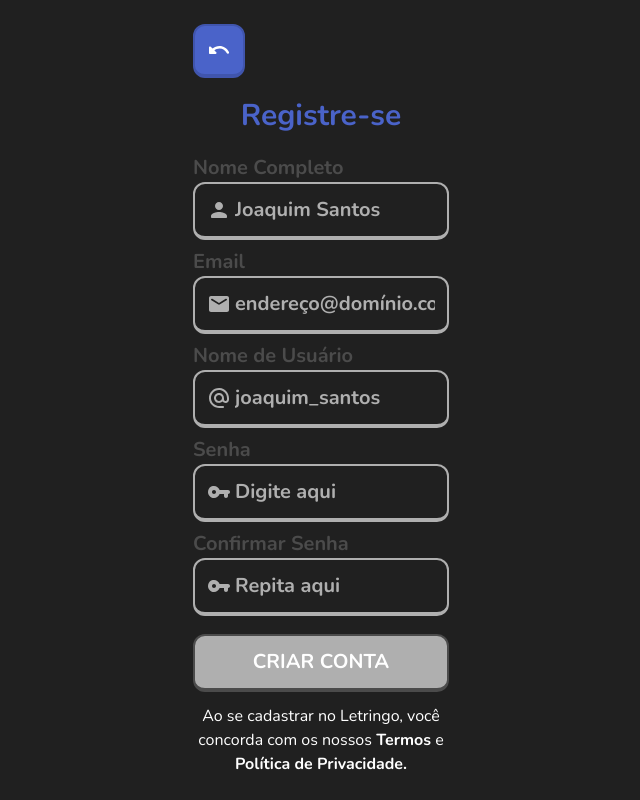
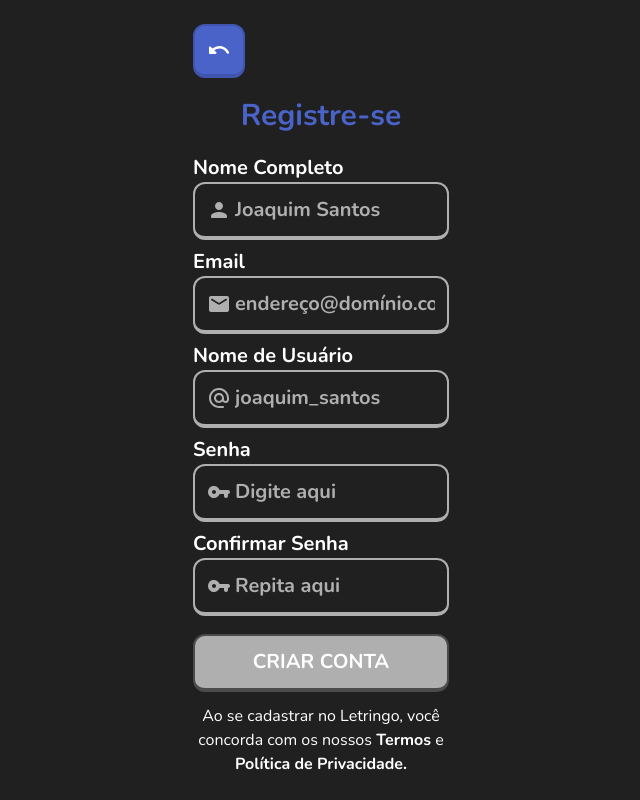
Before and after one commit to jvcosta-dev/letringo, a React (Vite) app: page /register in a window 1280 px wide. Shown: the whole page, without its empty margins (319-959 px from the left). Built offline with nearby package versions, Linux system fonts and the light colour scheme; no server answers.

Commit message:
fix input text color in darkmode

```diff
--- a/src/components/ui/Input.tsx
+++ b/src/components/ui/Input.tsx
@@ -24,7 +24,7 @@ const Input: FunctionComponent<InputProps> = ({
   return (
     <label
       htmlFor={name}
-      className="w-full flex flex-col gap-0 text-xl font-bold text-neutral-dark"
+      className="w-full flex flex-col gap-0 text-xl font-bold text-neutral-dark dark:text-white"
     >
       {label}
       <div className="w-full flex items-center p-3 gap-1 rounded-xl border-2 border-b-4 border-neutral-gray group">
```
